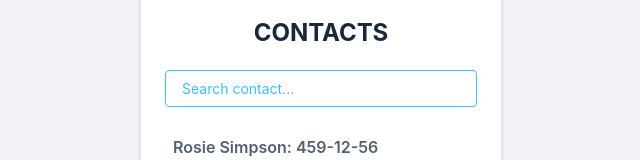
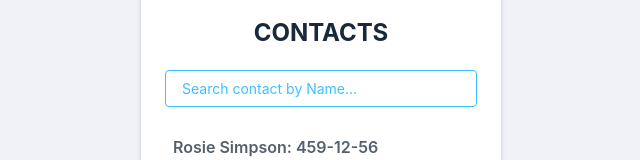
Before and after one commit to PavloLysiuk/goit-react-hw-02-phonebook, a React (Create React App) app: page / in a window 1280 px wide. Shown: the part 264-424 px from the top of the page, without its empty margins (319-959 px from the left). Built offline with nearby package versions, Linux system fonts and the light colour scheme; some icons are missing.

Commit message:
add filter contacts

```diff
--- a/src/components/App/App.jsx
+++ b/src/components/App/App.jsx
@@ -3,13 +3,30 @@ import { Container } from './App.styled';
 import { Component } from 'react';
 import { ContactForm } from '../ContactForm/ContactForm';
 import { ContactList } from '../ContactList/ContactList';
-// import { Filter } from '../Filter/Filter';
 import prevContacts from '../../data/prevContacts';
 
 export class App extends Component {
   state = {
     contacts: prevContacts,
-    name: '',
+    filter: '',
+  };
+
+  addContact = contact => {
+    this.setState(prevState => ({
+      contacts: [...prevState.contacts, contact],
+    }));
+  };
+
+  filterContact = () => {
+    const { filter, contacts } = this.state;
+    const filteredContacts = contacts.filter(contact =>
+      contact.name.toLowerCase().includes(filter.toLowerCase())
+    );
+    return filteredContacts;
+  };
+
+  handleFilterChange = filter => {
+    this.setState({ filter });
   };
 
   deleteContact = id => {
@@ -21,13 +38,14 @@ export class App extends Component {
   render() {
     return (
       <Container>
-        <ContactForm title="Phonebook" />
-        {/* <Filter /> */}
+        <ContactForm title="Phonebook" onSubmit={this.addContact} />
         <ContactList
           title="Contacts"
-          getContacts={this.state.contacts}
+          getContacts={this.filterContact()}
+          onFilter={this.handleFilterChange}
           onDelete={this.deleteContact}
         />
+
         <GlobalStyle />
       </Container>
     );
--- a/src/components/ContactForm/ContactForm.jsx
+++ b/src/components/ContactForm/ContactForm.jsx
@@ -1,6 +1,6 @@
 import { Title, FormInput, AddButton } from './ContactForm.styled';
 
-export const ContactForm = ({ title }) => {
+export const ContactForm = ({ title, onSubmit }) => {
   return (
     <div>
       {title && <Title>{title}</Title>}
--- a/src/components/ContactList/ContactList.jsx
+++ b/src/components/ContactList/ContactList.jsx
@@ -2,11 +2,12 @@ import { Filter } from 'components/Filter/Filter';
 import { Title, ListItem, Text, DeleteButton } from './ContactList.styled';
 import { PiTrash } from 'react-icons/pi';
 
-export const ContactList = ({ title, getContacts, onDelete }) => {
+export const ContactList = ({ title, getContacts, onFilter, onDelete }) => {
   return (
     <div>
       {title && <Title>{title}</Title>}
-      <Filter />
+      <Filter onFilter={onFilter} />
+
       <ul>
         {getContacts.map(contact => (
           <ListItem key={contact.id}>
--- a/src/components/Filter/Filter.jsx
+++ b/src/components/Filter/Filter.jsx
@@ -5,8 +5,8 @@ export const Filter = ({ onFilter }) => {
       <SearchInput
         type="text"
         name="name"
-        placeholder="Search contact..."
-        onChange={e => onFilter(e.target.value)}
+        placeholder="Search contact by Name..."
+        onChange={e => onFilter && onFilter(e.target.value)}
       />
     </label>
   );
```
